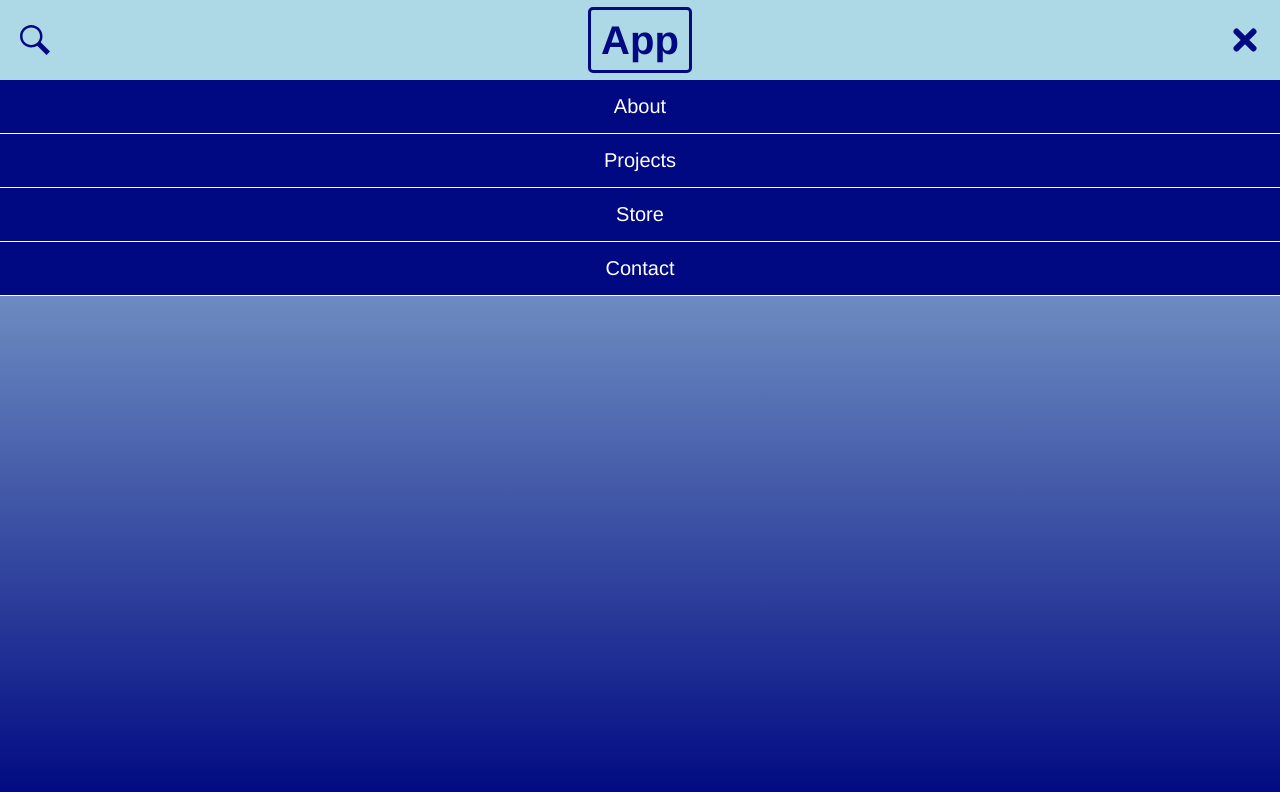
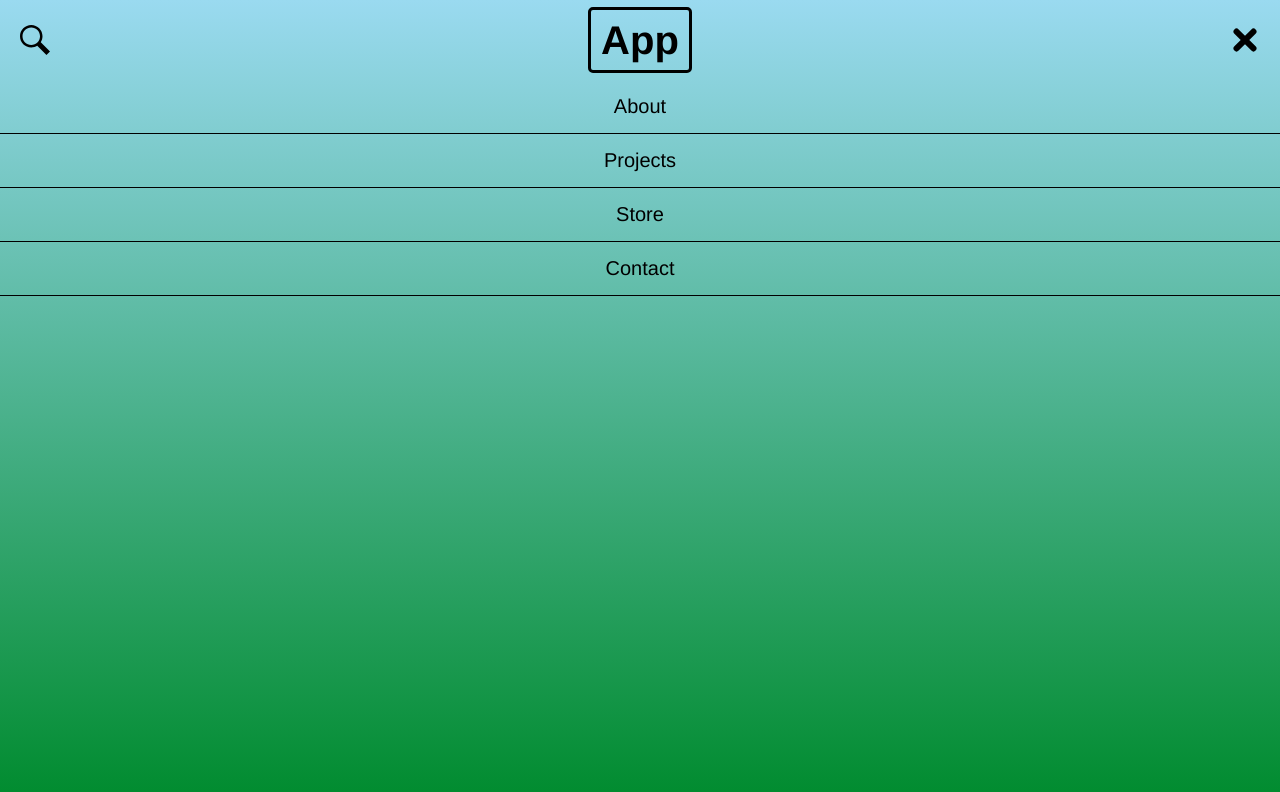
Before and after one commit to roborbob/react-navigationbar, a React (Create React App) app: page / in a window 1280 px wide. Both pictures are taken after a click on the element 1244 px from the left and 40 px from the top of the page. Shown: the top 792 px of the page. Built offline with nearby package versions, Linux system fonts and the light colour scheme.

Commit message:
Added styling changes

```diff
--- a/src/App.js
+++ b/src/App.js
@@ -1,6 +1,6 @@
 import React, {Component} from 'react';
 import Navigation from './container/Navigation/Navigation';
-import './App.css';
+import './App.scss';
 
 class App extends Component {
 
--- /dev/null
+++ b/src/component/BurgerMenu/BurgerMenu.js
@@ -0,0 +1,38 @@
+import React from 'react';
+import './BurgerMenu.scss';
+import { Keyframes } from 'react-spring/renderprops';
+
+const DivOne = Keyframes.Spring({
+    open: [{top: 12, config:{tension: 450}, transform: "rotate(405deg)"}],
+    close: [{transform: "rotate(0deg)", top: 0}]
+  })
+const DivTwo = Keyframes.Spring({
+    open: {opacity: 0},
+    close: {opacity: 1, top:12}
+  })
+const DivThree = Keyframes.Spring({
+    open: [{bottom: 12, config:{tension: 450}, transform: "rotate(315deg)"}],
+    close: [{transform: "rotate(0deg)", bottom: 0}]
+  })
+
+const BurgerMenu = (props) => {
+        const state = props.toggle ? "open" : "close"
+        return (
+            <div onClick={props.clicked} className="burger-menu">
+                <DivOne
+                    state={state}
+                >{ props => <div style={props}></div>}
+                </DivOne>
+                <DivTwo
+                    state={state}
+                >{ props => <div style={props}></div>}
+                </DivTwo>
+                <DivThree
+                    state={state}
+                >{ props => <div style={props}></div>}
+                </DivThree>
+            </div>
+        )
+}
+
+export default BurgerMenu;
--- /dev/null
+++ b/src/component/BurgerMenu/BurgerMenu.scss
@@ -0,0 +1,19 @@
+$baseColor: black;
+
+.burger-menu {
+    position: relative;
+    right: 20px;
+    width: 30px;
+    height: 30px;
+    display: flex;
+    justify-content: space-between;
+    flex-direction: column;
+    transform-origin: 15px 15px;
+    div {
+        position: absolute;
+        background: $baseColor;
+        height: 6px;
+        width: 30px;
+        border-radius: 3px;
+    }
+}
--- /dev/null
+++ b/src/component/DropdownMenu/DropdownMenu.js
@@ -0,0 +1,27 @@
+import React from 'react';
+import './DropdownMenu.scss';
+import { Keyframes } from 'react-spring/renderprops';
+
+
+const NavMenu = Keyframes.Trail({
+    open: {top: 80, opacity: 1, config:{tension: 250}},
+    close: {top: -200, opacity: 0.0}
+})
+
+const DropdownMenu = (props) => {
+        const state = props.toggle ? "open" : "close"
+        const items = ["About", "Projects", "Store", "Contact"];
+        return (
+            <div className="menu">
+                <ul>
+                    <NavMenu
+                        state={state}
+                        items={items}
+                    >{item => props => <li style={props}>{item}</li>}
+                    </NavMenu>
+                </ul>
+            </div>
+        )
+}
+
+export default DropdownMenu;
--- /dev/null
+++ b/src/component/DropdownMenu/DropdownMenu.scss
@@ -0,0 +1,21 @@
+$baseColor:rgb(0, 9, 129);
+.menu {
+    position: absolute;
+    top: 0;
+    z-index: -1;
+    width: 100%;
+    ul {
+        margin: 0;
+        padding: 0;
+        li {
+            position:relative;
+            padding: 15px;
+            font-family: helvetica;
+            font-size: 20px;
+            text-align: center;
+            color: black;
+            list-style: none;
+            border-bottom: 1px solid black;
+        }
+    }
+}
--- a/src/container/Navigation/Navigation.js
+++ b/src/container/Navigation/Navigation.js
@@ -1,24 +1,7 @@
 import React, {Component} from 'react';
-import {Keyframes} from 'react-spring/renderprops';
 import './Navigation.scss';
-
-const DivOne = Keyframes.Spring({
-    open: [{top: 12, config:{tension: 450}}, {transform: "rotate(405deg)", config:{tension: 380}}],
-    close: [{transform: "rotate(0deg)", top: 0}]
-  })
-const DivTwo = Keyframes.Spring({
-    open: {opacity: 0},
-    close: {opacity: 1, top:12}
-  })
-const DivThree = Keyframes.Spring({
-    open: [{bottom: 12, config:{tension: 450}},{transform: "rotate(315deg)", config:{tension: 380}}],
-    close: [{transform: "rotate(0deg)", bottom: 0}]
-  })
-
-const NavMenu = Keyframes.Trail({
-    open: {top: 80, opacity: 1, config:{tension: 250}},
-    close: {top: -200, opacity: 0.0}
-})
+import BurgerMenu from '../../component/BurgerMenu/BurgerMenu';
+import DropdownMenu from '../../component/DropdownMenu/DropdownMenu';
 
 class Navigation extends Component {
      state = {
@@ -29,9 +12,7 @@ class Navigation extends Component {
          this.setState(state => ({ toggle: !state.toggle}))
      }
 
-    render(props) {
-        const items = ["About", "Projects", "Store", "Contact"];
-        const state = this.state.toggle ? "open" : "close"
+    render() {
         return (
             <React.Fragment>
                 <nav className="navigation">
@@ -42,38 +23,17 @@ class Navigation extends Component {
                     <div className="app-title">
                         <h1>App</h1>
                     </div>
-                <div onClick={this.toggle} className="burger-menu">
-                    <DivOne
-                        state={state}
-                        toggle={this.toggle}
-                    >{ props => <div style={props}></div>}
-                    </DivOne>
-                    <DivTwo
-                        state={state}
-                        toggle={this.toggle}
-                    >{ props => <div style={props}></div>}
-                    </DivTwo>
-                    <DivThree
-                        state={state}
-                        toggle={this.toggle}
-                    >{ props => <div style={props}></div>}
-                    </DivThree>
-                </div>
+                    <BurgerMenu
+                        clicked={this.toggle}
+                        toggle={this.state.toggle}
+                    />
                 </nav>
-            <div className="menu">
-                    <ul>
-                    <NavMenu
-                        state={state}
-                        items={items}
-                        toggle={this.toggle}
-                    >{item => props => <li style={props}>{item}</li>}
-                    </NavMenu>
-                    </ul>
-                </div>
+                <DropdownMenu
+                    toggle={this.state.toggle}
+                />
             </React.Fragment>
         )
     }
-
 }
 
 export default Navigation;
--- a/src/container/Navigation/Navigation.scss
+++ b/src/container/Navigation/Navigation.scss
@@ -1,11 +1,11 @@
-$baseColor:rgb(0, 9, 129);
+$baseColor: black;
 
 .navigation {
     display: flex;
     flex-direction: row;
     justify-content: space-between;
     align-items: center;
-    background: lightblue;
+    // background: lightblue;
     top: 0;
     width: 100%;
     height: 80px;
@@ -25,53 +25,13 @@ $baseColor:rgb(0, 9, 129);
         border: 3px solid $baseColor;
         border-radius: 5px;
         padding: 10px;
-        // background: $baseColor;
         h1 {
             font-family: 'helvetica';
             font-size: 40px;
             font-weight: 900;
             line-height: 1;
-            color: rgb(0, 9, 129);
+            color:black;
             margin: 0;
         }
     }
-    .burger-menu {
-        position: relative;
-        right: 20px;
-        width: 30px;
-        height: 30px;
-        display: flex;
-        justify-content: space-between;
-        flex-direction: column;
-        transform-origin: 15px 15px;
-        div {
-            position: absolute;
-            background: $baseColor;
-            height: 6px;
-            width: 30px;
-            border-radius: 3px;
-        }
-    }
-
 }
-.menu {
-    position: absolute;
-    top: 0;
-    z-index: -1;
-    width: 100%;
-    ul {
-        margin: 0;
-        padding: 0;
-        li {
-            position:relative;
-            padding: 15px;
-            font-family: helvetica;
-            font-size: 20px;
-            text-align: center;
-            color: white;
-            background: $baseColor;
-            list-style: none;
-            border-bottom: 1px solid white;
-        }
-    }
-}
--- a/src/index.css
+++ b/src/index.css
@@ -9,7 +9,7 @@ body {
     sans-serif;
   -webkit-font-smoothing: antialiased;
   -moz-osx-font-smoothing: grayscale;
-  background: linear-gradient( lightblue, rgb(0, 9, 129));
+  background: linear-gradient( rgb(154, 218, 240), rgb(0, 139, 46));
   height: 100vh;
 }
 
```
Also changed, not shown: src/App.scss (renamed from src/App.css), 1 other file (tests, documents, lock files or other folders). Lines whose indentation alone changed are shown as unchanged.
